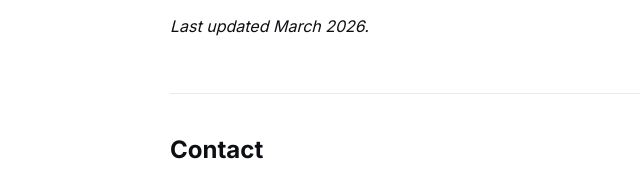
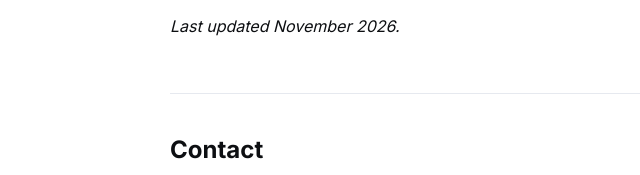
Before and after one commit to JeromeWiesemann/Personal-Website, a plain HTML site: page index.html in a window 1280 px wide. Shown: the part 795-970 px from the top of the page, 0-640 px from the left. Drawn offline with Linux system fonts and the light colour scheme.

Commit message:
Update index.html

```diff
--- a/index.html
+++ b/index.html
@@ -74,7 +74,7 @@
     <section id="cv" class="section container">
       <h2>CV</h2>
       <a class="button" href="assets/CV.pdf" target="_blank" rel="noopener">Open CV</a>
-      <p><em>Last updated March 2026.</em></p>
+      <p><em>Last updated November 2026.</em></p>
     </section>
 
     <section id="contact" class="section container">
```
